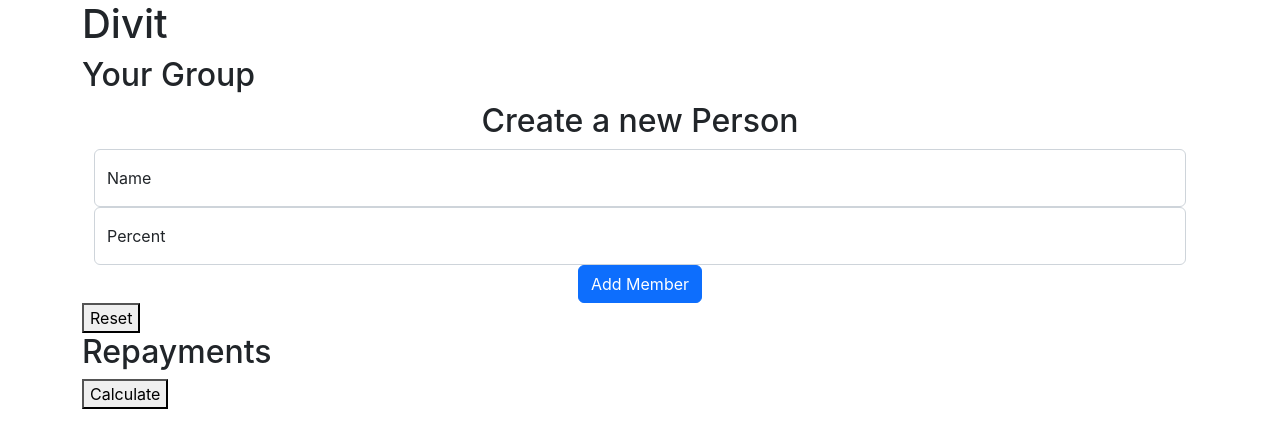
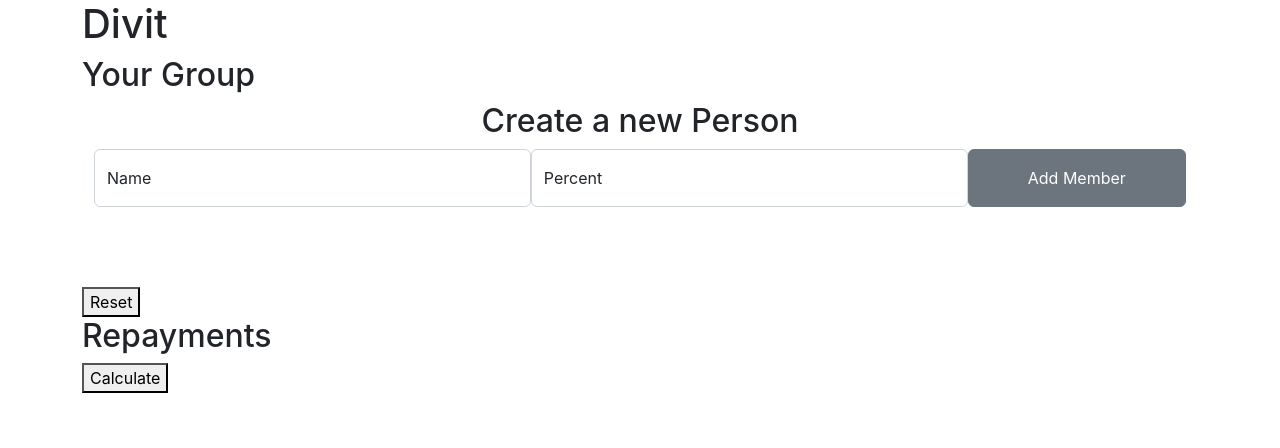
Before and after one commit to pan-alex/divit-app, a React (Create React App) app: page / in a window 1280 px wide. Shown: the top 448 px of the page. Built offline with nearby package versions, Linux system fonts and the light colour scheme.

Commit message:
style: Adjust style for edit member and accordion

```diff
--- a/public/css/style.css
+++ b/public/css/style.css
@@ -1,3 +1,21 @@
+.accordion {
+    --bs-accordion-active-color: #000;
+    --bs-accordion-active-bg: rgb(190, 190, 190);
+    --bs-accordion-btn-focus-box-shadow: none;
+    /* --bs-border-color: #dee2e6; */
+}
+
+.accordion-collapse {
+    border: 1px solid var(--bs-border-color);
+    border-top: none;
+    box-shadow: 0 0 2px 1px var(--bs-border-color);
+}
+
+.accordion-button:focus {
+    /* outline: 2px solid orange; */
+    box-shadow: 0 0 0 .25rem var(--bs-border-color);
+}
+
 html {
     font-size: 100%;
 }
@@ -36,16 +54,16 @@ input[type=number] {
 
 
 /* EditPerson component */
-.editPerson {
+.flex-form {
     display: flex;
     margin-bottom: 5rem;
 }
 
-.editPerson > div {
+.flex-form > div {
     flex-basis: 40%;
 }
 
-.editPerson > button {
+.flex-form > button {
     flex-basis: 20%;
 }
 
--- a/src/Components/MemberEdit.js
+++ b/src/Components/MemberEdit.js
@@ -23,7 +23,7 @@ export default function MemberEdit( {member, setMembersState} ) {
             <input type="text" ref={memberSplit} name="personSplit" placeholder="percent" className="form-control" />
                 <label htmlFor="memberSplit">Percent</label>
             </div>
-            <button id="btnMemberNew" className="btn btn-primary" onClick={handleEditMember}>
+            <button id="btnMemberNew" className="btn btn-secondary" onClick={handleEditMember}>
                 Update
             </button>
      </div>
--- a/src/Components/MemberNew.js
+++ b/src/Components/MemberNew.js
@@ -24,7 +24,7 @@ export default function MemberNew( {setMembersState} ) {
                 <input type="text" ref={memberSplit} id="newMemberSplit" name="personSplit" placeholder="percent" className="form-control" />
                     <label htmlFor="newMemberSplit">Percent</label>
                 </div>
-                <button id="btnMemberNew" className="btn btn-primary" onClick={handleNewMember}>
+                <button id="btnMemberNew" className="btn btn-secondary" onClick={handleNewMember}>
                     Add Member
                 </button>
             </div>
--- a/src/Components/TransactionNew.js
+++ b/src/Components/TransactionNew.js
@@ -34,7 +34,7 @@ export default function TransactionNew( {member, setMembersState} ) {
                     <label htmlFor="amount">Amount</label>
                 </div>
                 <div className='tr'>
-                    <button id={'new-transaction-' + member.name} className="btn btn-primary" onClick={handleNewTransaction}>
+                    <button id={'new-transaction-' + member.name} className="btn btn-outline-primary" onClick={handleNewTransaction}>
                             Add
                     </button>
                 </div>
```
